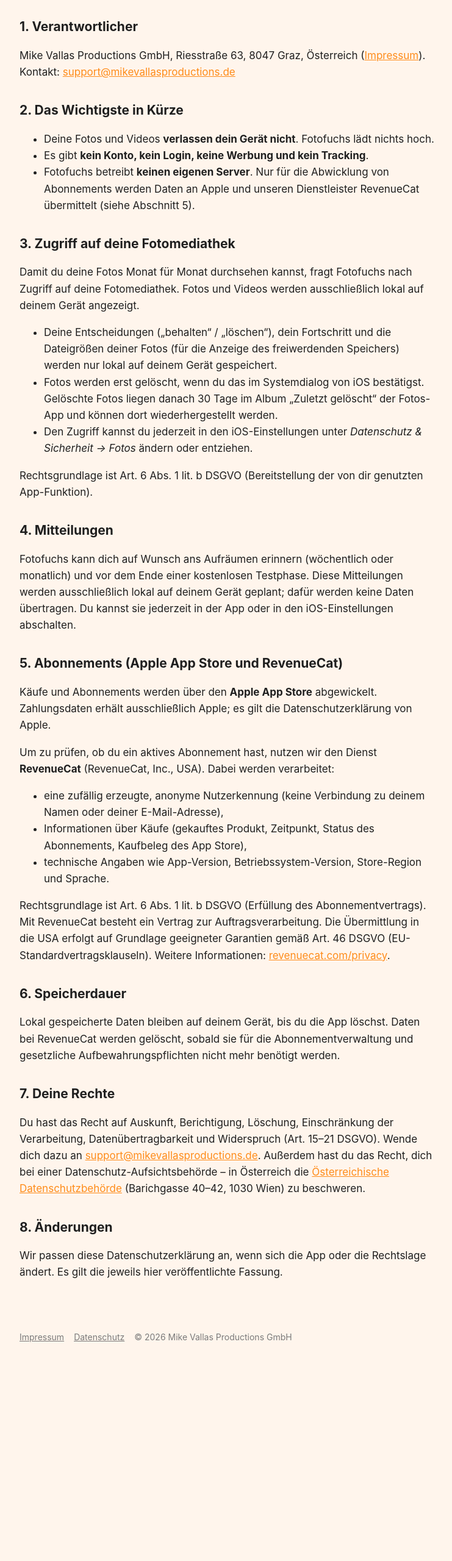
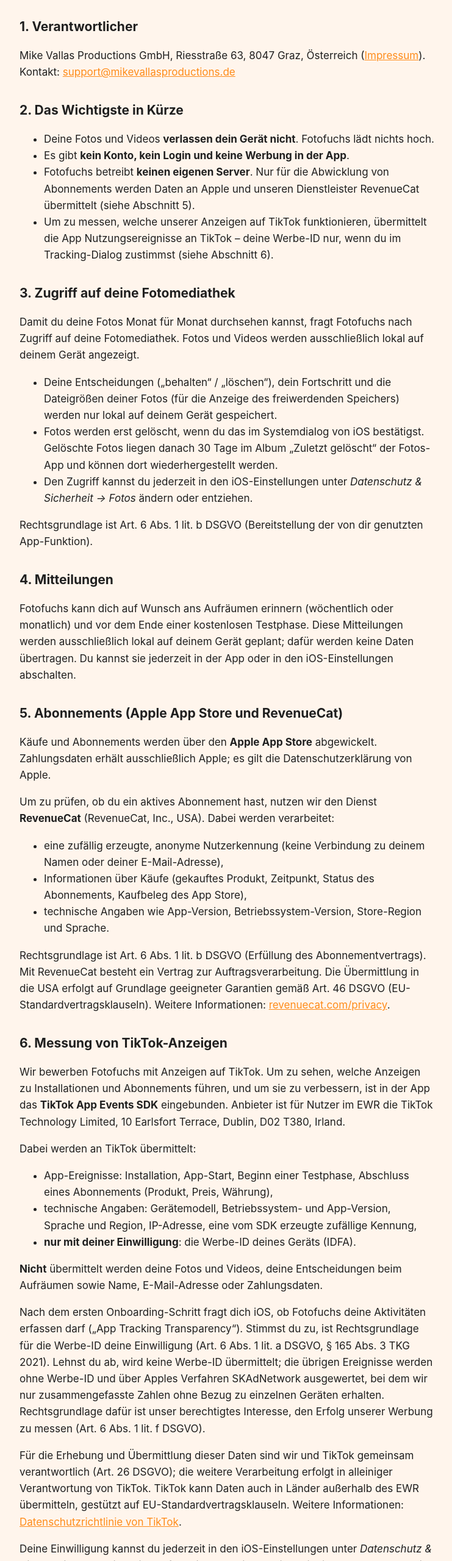
Before and after one commit to mikevallas/mikevallasproductions-website, a plain HTML site: page fotofuchs/datenschutz/index.html in a window 1280 px wide. Shown: the part 240-2800 px from the top of the page at 61% size, without its empty margins (268-1009 px from the left). Before the commit the page ends 2484 px from the top, so only its background shows below. Drawn offline with Linux system fonts and the light colour scheme.

Commit message:
Fotofuchs-Datenschutz: Abschnitt Messung von TikTok-Anzeigen
Co-Authored-By: Claude Opus 5.5 <noreply@anthropic.com>

```diff
--- a/fotofuchs/datenschutz/index.html
+++ b/fotofuchs/datenschutz/index.html
@@ -17,8 +17,9 @@
 <h2>2. Das Wichtigste in Kürze</h2>
 <ul>
 <li>Deine Fotos und Videos <strong>verlassen dein Gerät nicht</strong>. Fotofuchs lädt nichts hoch.</li>
-<li>Es gibt <strong>kein Konto, kein Login, keine Werbung und kein Tracking</strong>.</li>
+<li>Es gibt <strong>kein Konto, kein Login und keine Werbung in der App</strong>.</li>
 <li>Fotofuchs betreibt <strong>keinen eigenen Server</strong>. Nur für die Abwicklung von Abonnements werden Daten an Apple und unseren Dienstleister RevenueCat übermittelt (siehe Abschnitt 5).</li>
+<li>Um zu messen, welche unserer Anzeigen auf TikTok funktionieren, übermittelt die App Nutzungsereignisse an TikTok – deine Werbe-ID nur, wenn du im Tracking-Dialog zustimmst (siehe Abschnitt 6).</li>
 </ul>
 <h2>3. Zugriff auf deine Fotomediathek</h2>
 <p>Damit du deine Fotos Monat für Monat durchsehen kannst, fragt Fotofuchs nach Zugriff auf deine Fotomediathek. Fotos und Videos werden ausschließlich lokal auf deinem Gerät angezeigt.</p>
@@ -39,11 +40,23 @@
 <li>technische Angaben wie App-Version, Betriebssystem-Version, Store-Region und Sprache.</li>
 </ul>
 <p>Rechtsgrundlage ist Art. 6 Abs. 1 lit. b DSGVO (Erfüllung des Abonnementvertrags). Mit RevenueCat besteht ein Vertrag zur Auftragsverarbeitung. Die Übermittlung in die USA erfolgt auf Grundlage geeigneter Garantien gemäß Art. 46 DSGVO (EU-Standardvertragsklauseln). Weitere Informationen: <a href="https://www.revenuecat.com/privacy">revenuecat.com/privacy</a>.</p>
-<h2>6. Speicherdauer</h2>
+<h2>6. Messung von TikTok-Anzeigen</h2>
+<p>Wir bewerben Fotofuchs mit Anzeigen auf TikTok. Um zu sehen, welche Anzeigen zu Installationen und Abonnements führen, und um sie zu verbessern, ist in der App das <strong>TikTok App Events SDK</strong> eingebunden. Anbieter ist für Nutzer im EWR die TikTok Technology Limited, 10 Earlsfort Terrace, Dublin, D02 T380, Irland.</p>
+<p>Dabei werden an TikTok übermittelt:</p>
+<ul>
+<li>App-Ereignisse: Installation, App-Start, Beginn einer Testphase, Abschluss eines Abonnements (Produkt, Preis, Währung),</li>
+<li>technische Angaben: Gerätemodell, Betriebssystem- und App-Version, Sprache und Region, IP-Adresse, eine vom SDK erzeugte zufällige Kennung,</li>
+<li><strong>nur mit deiner Einwilligung</strong>: die Werbe-ID deines Geräts (IDFA).</li>
+</ul>
+<p><strong>Nicht</strong> übermittelt werden deine Fotos und Videos, deine Entscheidungen beim Aufräumen sowie Name, E-Mail-Adresse oder Zahlungsdaten.</p>
+<p>Nach dem ersten Onboarding-Schritt fragt dich iOS, ob Fotofuchs deine Aktivitäten erfassen darf („App Tracking Transparency“). Stimmst du zu, ist Rechtsgrundlage für die Werbe-ID deine Einwilligung (Art. 6 Abs. 1 lit. a DSGVO, § 165 Abs. 3 TKG 2021). Lehnst du ab, wird keine Werbe-ID übermittelt; die übrigen Ereignisse werden ohne Werbe-ID und über Apples Verfahren SKAdNetwork ausgewertet, bei dem wir nur zusammengefasste Zahlen ohne Bezug zu einzelnen Geräten erhalten. Rechtsgrundlage dafür ist unser berechtigtes Interesse, den Erfolg unserer Werbung zu messen (Art. 6 Abs. 1 lit. f DSGVO).</p>
+<p>Für die Erhebung und Übermittlung dieser Daten sind wir und TikTok gemeinsam verantwortlich (Art. 26 DSGVO); die weitere Verarbeitung erfolgt in alleiniger Verantwortung von TikTok. TikTok kann Daten auch in Länder außerhalb des EWR übermitteln, gestützt auf EU-Standardvertragsklauseln. Weitere Informationen: <a href="https://www.tiktok.com/legal/page/eea/privacy-policy/de-DE">Datenschutzrichtlinie von TikTok</a>.</p>
+<p>Deine Einwilligung kannst du jederzeit in den iOS-Einstellungen unter <em>Datenschutz &amp; Sicherheit → Tracking</em> widerrufen. TikTok speichert die Ereignisse nur so lange, wie es für die Messung und Optimierung der Anzeigen erforderlich ist.</p>
+<h2>7. Speicherdauer</h2>
 <p>Lokal gespeicherte Daten bleiben auf deinem Gerät, bis du die App löschst. Daten bei RevenueCat werden gelöscht, sobald sie für die Abonnementverwaltung und gesetzliche Aufbewahrungspflichten nicht mehr benötigt werden.</p>
-<h2>7. Deine Rechte</h2>
+<h2>8. Deine Rechte</h2>
 <p>Du hast das Recht auf Auskunft, Berichtigung, Löschung, Einschränkung der Verarbeitung, Datenübertragbarkeit und Widerspruch (Art. 15–21 DSGVO). Wende dich dazu an <a href="mailto:support@mikevallasproductions.de">support@mikevallasproductions.de</a>. Außerdem hast du das Recht, dich bei einer Datenschutz-Aufsichtsbehörde – in Österreich die <a href="https://www.dsb.gv.at">Österreichische Datenschutzbehörde</a> (Barichgasse 40–42, 1030 Wien) zu beschweren.</p>
-<h2>8. Änderungen</h2>
+<h2>9. Änderungen</h2>
 <p>Wir passen diese Datenschutzerklärung an, wenn sich die App oder die Rechtslage ändert. Es gilt die jeweils hier veröffentlichte Fassung.</p>
 
 </main>
```
